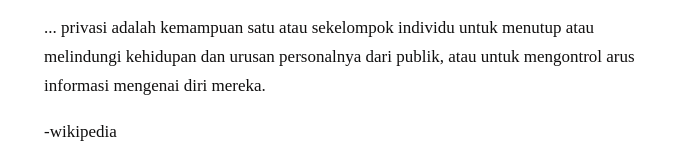
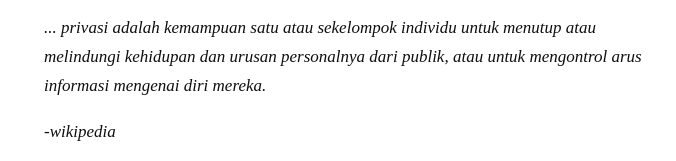
Before and after one commit to toolisan/toolisan.github.io, a plain HTML site: page b/kepo/index.html in a window 1280 px wide. Shown: the part 295-456 px from the top of the page, 296-972 px from the left. Drawn offline with Linux system fonts and the light colour scheme.

Commit message:
add italic

```diff
--- a/b/kepo/index.html
+++ b/b/kepo/index.html
@@ -16,8 +16,10 @@
                 <div class="row">
                     <p>Setiap manusia punya privasi, termasuk kita sendiri. Kita punya hal-hal yang tidak mau orang lain ikut campur kedalam privasi kita. lantas, apa itu privasi?</p>
                     <blockquote>
-                        <p>... privasi adalah kemampuan satu atau sekelompok individu untuk menutup atau melindungi kehidupan dan urusan personalnya dari publik, atau untuk mengontrol arus informasi mengenai diri mereka.</p>
-                        <p>-wikipedia</p>
+                        <em>
+                            <p>... privasi adalah kemampuan satu atau sekelompok individu untuk menutup atau melindungi kehidupan dan urusan personalnya dari publik, atau untuk mengontrol arus informasi mengenai diri mereka.</p>
+                            <p>-wikipedia</p>
+                        </em>
                     </blockquote>
                     <p>
                         <br />
```
